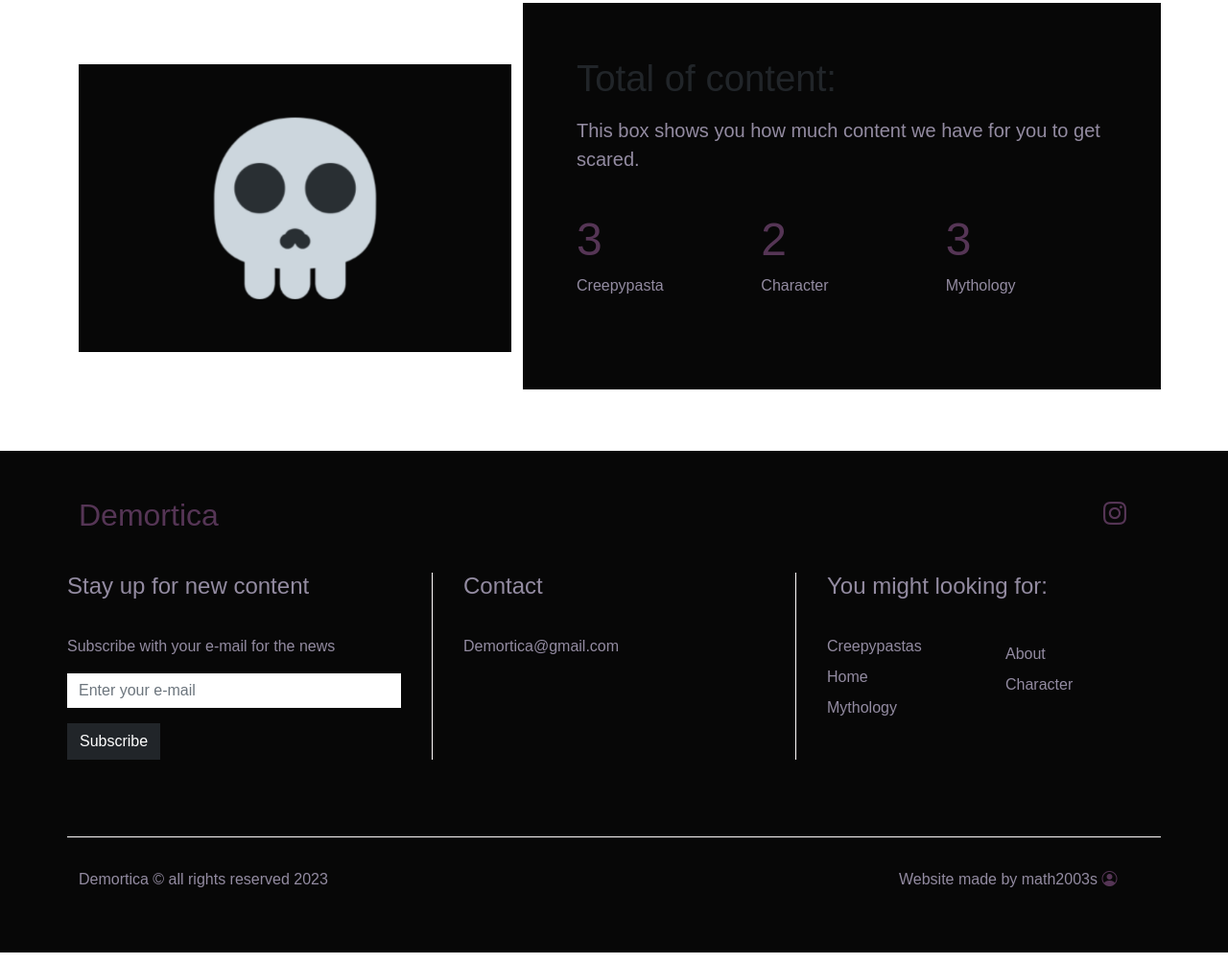
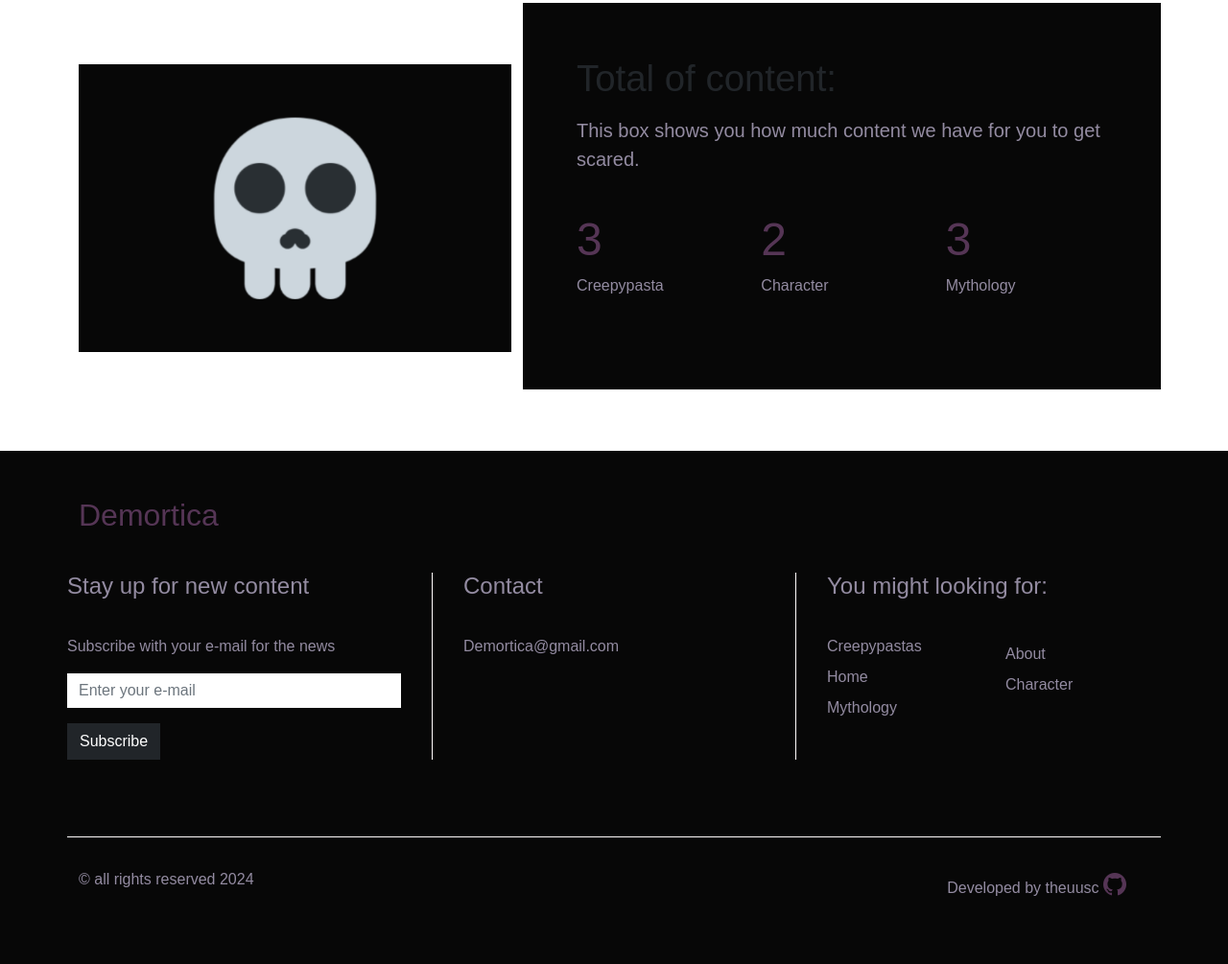
Before and after one commit to matheus-devhub/Demortica, a plain HTML site: page index.html in a window 1280 px wide. Shown: the part 1721-2726 px from the top of the page at 96% size. Drawn offline with nearby package versions, Linux system fonts and the light colour scheme; a web font is replaced by a local one.

Commit message:
Update index.html - copyright, username and github icon
- I updated the copyright for 2024 year
- I updated the the developer username
- I added a github icon near to the developer username and linked it to my github profile

```diff
--- a/index.html
+++ b/index.html
@@ -257,9 +257,6 @@
                   Demortica
                 </h2>
               </div>
-              <div class="col-4" id="social-icons">
-                <i class="bi bi-instagram"></i>
-              </div>
             </div>
           </div>
 
@@ -313,12 +310,12 @@
           <div class="col-12" id="footer-bottom">
             <div class="row justify-content-between">
               <div class="col-12 col-md-3">
-                <p class="secondary-color">Demortica &copy; all rights reserved 2023</p>
+                <p class="secondary-color">&copy; all rights reserved 2024</p>
               </div>
-              <div class="col-12 col-md-3">
+              <div class="col-12 col-md-3" id="social-icons">
                 <p class="secondary-color">
-                  Website made by math2003s
-                <i class="bi bi-person-circle"></i>
+                  Developed by theuusc
+                <a href="https://github.com/theuusc" target="_blank"> <i class="bi bi-github"></i> </a>
                 </p>
               </div>
             </div>
```
